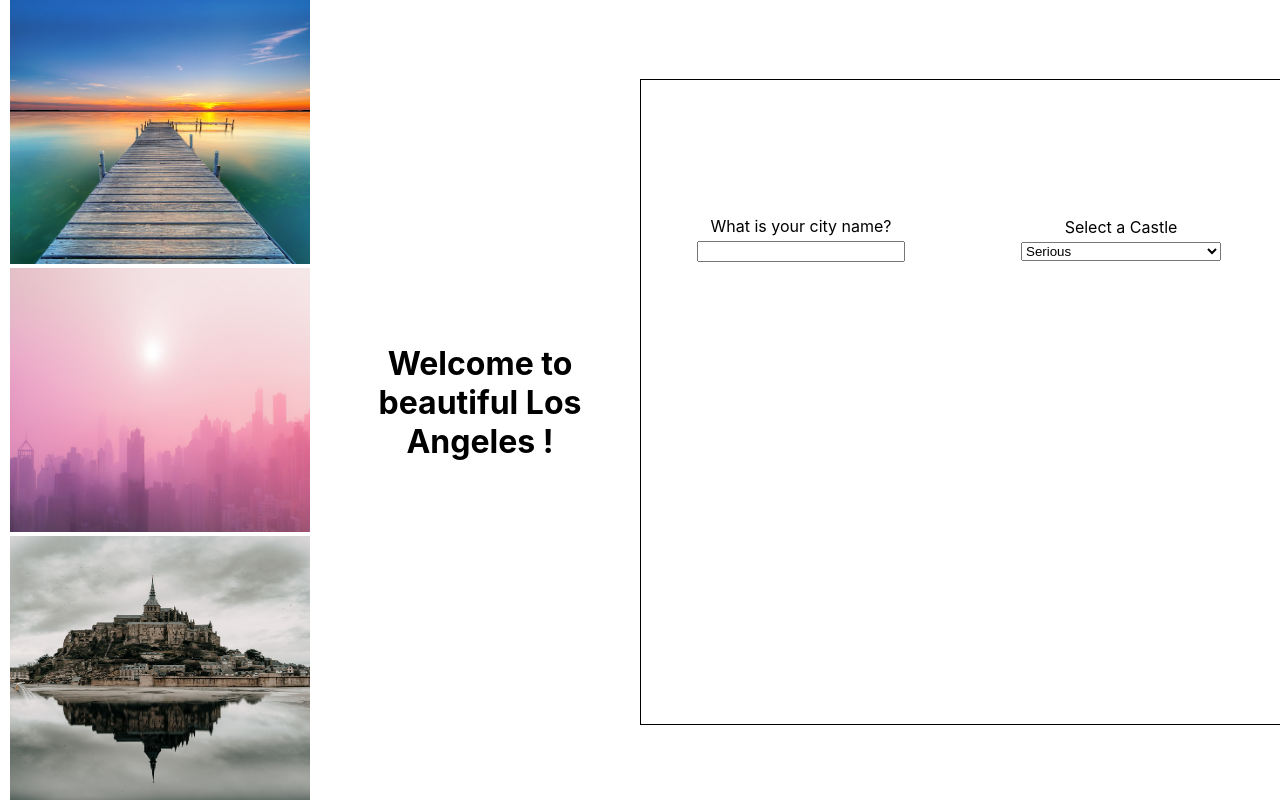
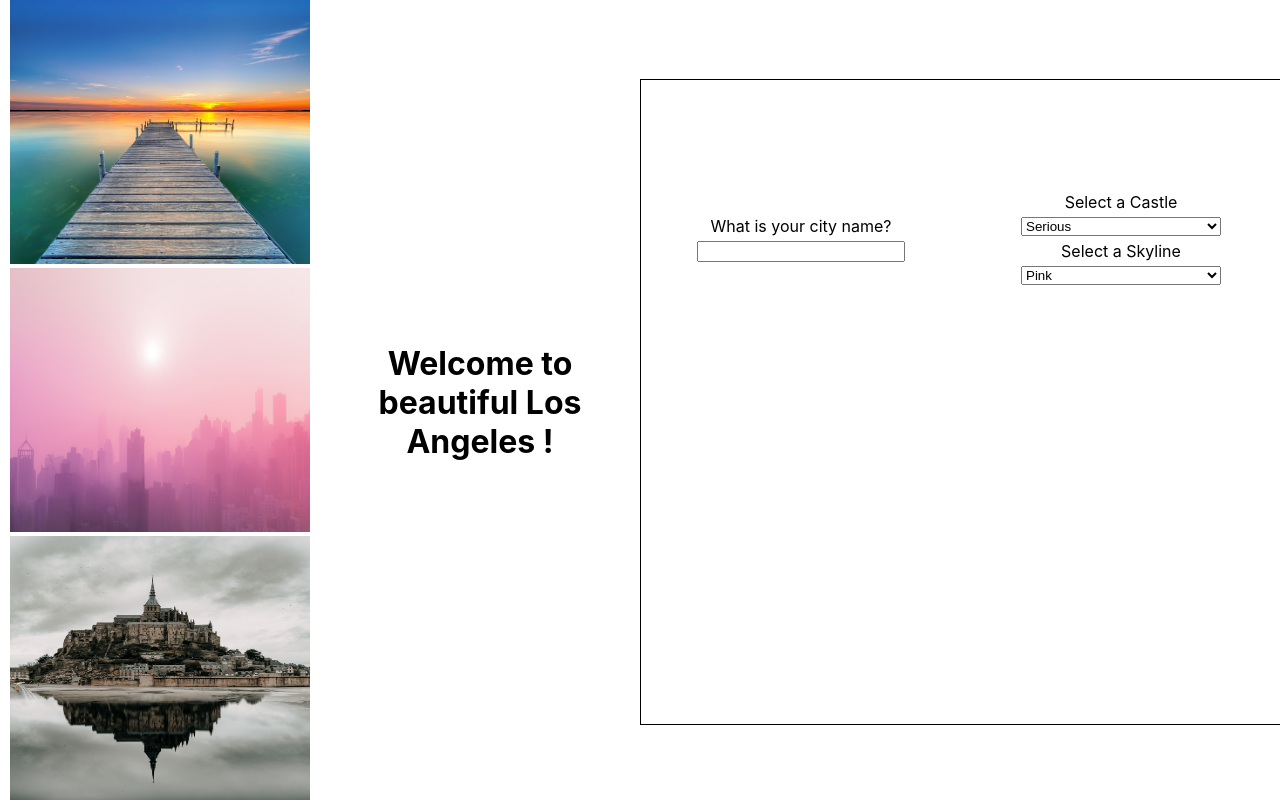
Before and after one commit to abrielcleaver/hb3-react-city-builder, a React (Create React App) app: page / in a window 1280 px wide. Built offline with nearby package versions, Linux system fonts and the light colour scheme.

Commit message:
Update SkylineDropdown so that the component uses e.target.value to pass the right id to the setSkylineId function on change. add SkylineDropdown component to App. image for skyline changes as dropdown options are selected

```diff
--- a/src/App.js
+++ b/src/App.js
@@ -40,6 +40,7 @@
           In each Dropdown, pass as props the state handler functions defined above, so that these child components can manipulate parent state
           */}
           <CastleDropdown setCastleId={setCastleId} />
+          <SkylineDropdown setSkylineId={setSkylineId} />
         </section>
         {/* here, the SloganForm component takes in the setSlogans state handler function and the slogans array that live in state */}
         {/* <SloganForm /> */}
--- a/src/SkylineDropdown.js
+++ b/src/SkylineDropdown.js
@@ -1,16 +1,19 @@
 import React from 'react';
 
-export default function SkylineDropdown(props) {
+export default function SkylineDropdown({ setSkylineId }) {
+  function handleChange(e) {
+    setSkylineId(e.target.value);
+  }
   return (
     <div>
       Select a Skyline
       {/* this component should have a prop called setSkyline, which is a function */}
       {/* on change, this component should use e.target.value to pass the correct id to the setSkyline function */}
       {/* note that the options will need value properties (1, 2, or 3) that correspond to the photo filenames in the public directory */}
-      <select>
-        <option>Pink</option>
-        <option>Busy</option>
-        <option>Foggy</option>
+      <select onChange={handleChange}>
+        <option value={1}>Pink</option>
+        <option value={2}>Busy</option>
+        <option value={3}>Foggy</option>
       </select>
     </div>
   );
```
